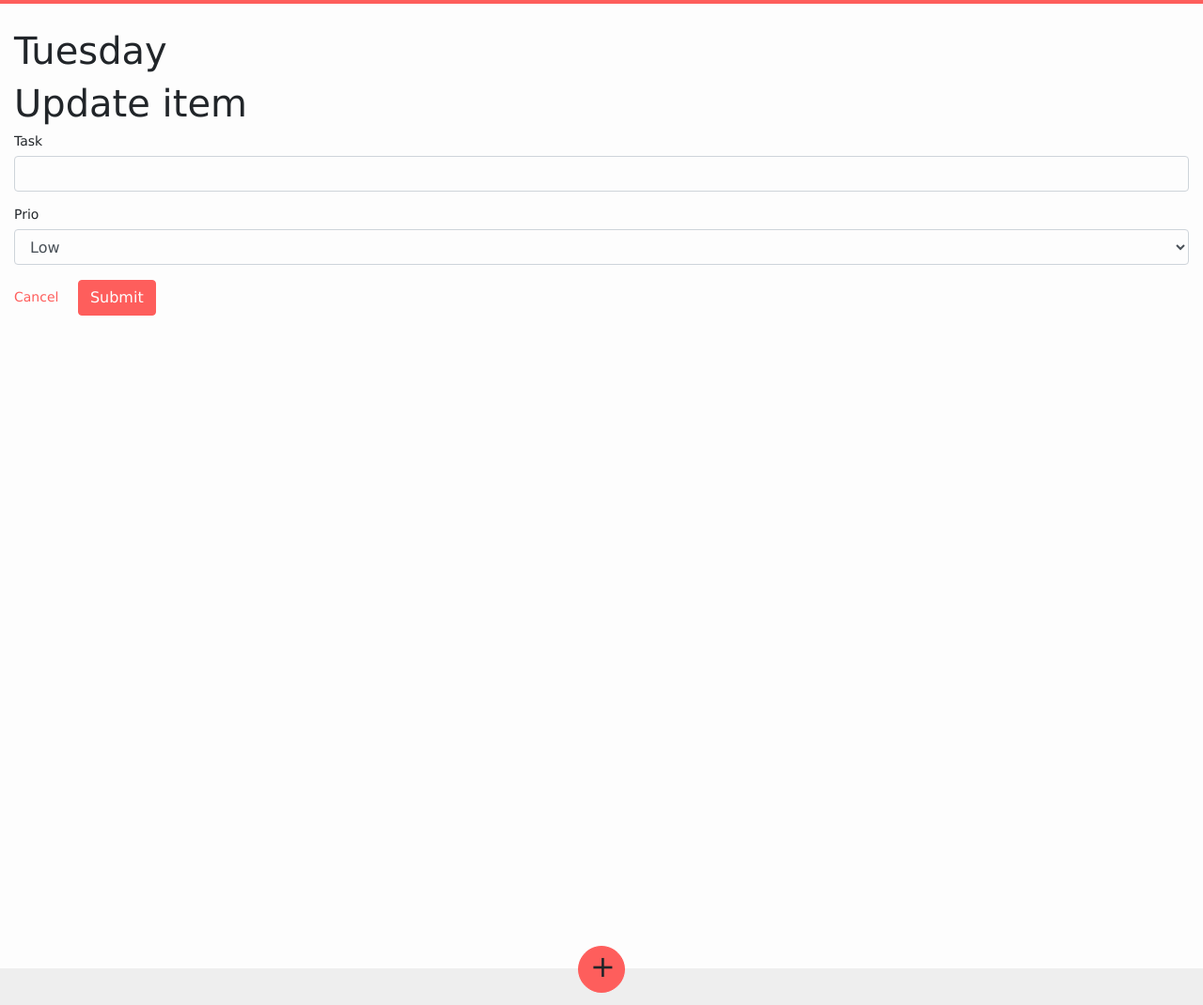
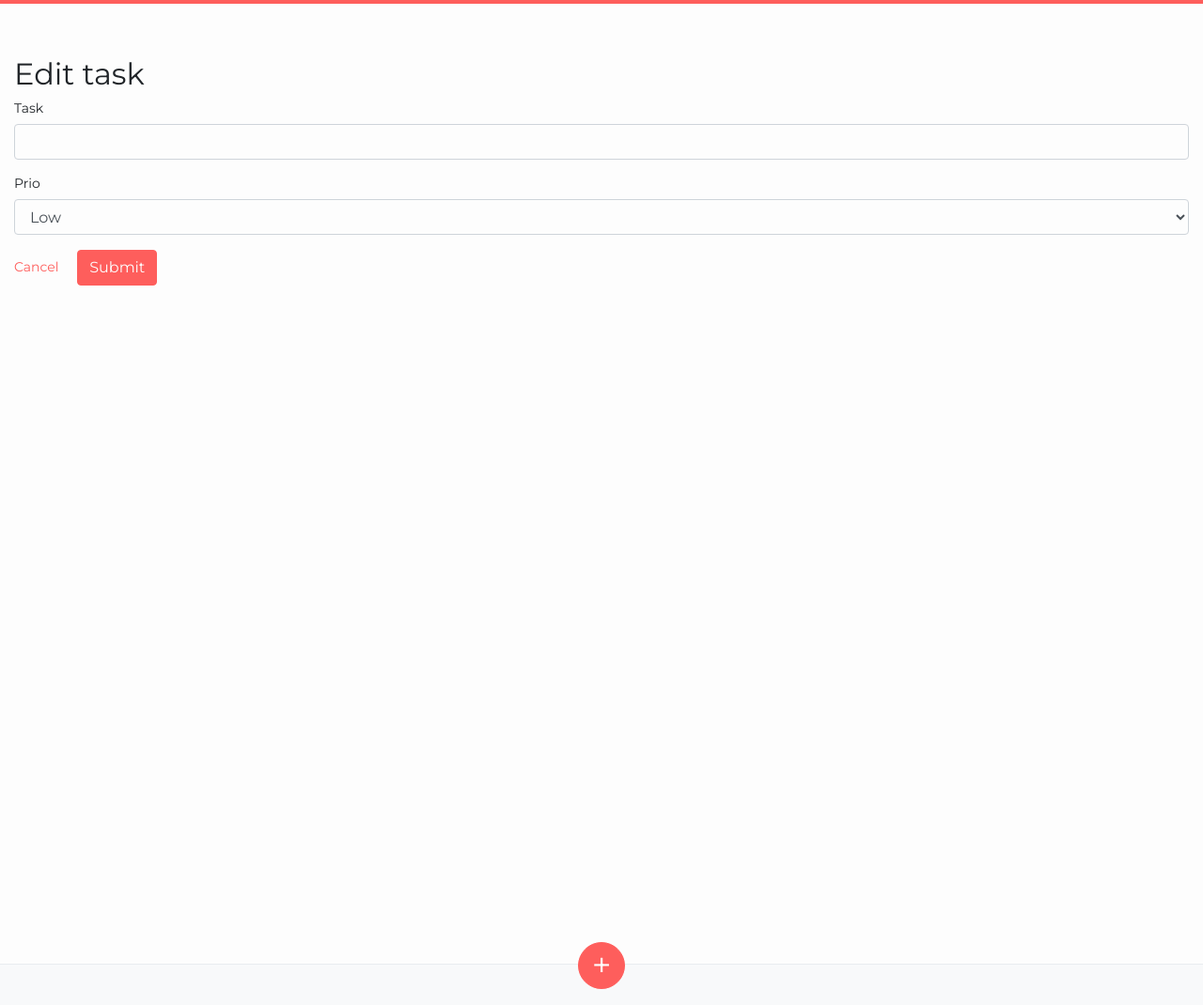
Before and after one commit to Haugen/node-playground, a Node server app: page /update/600000000000000000000001 in a window 1280 px wide. Shown: the whole page at 94% size. Run offline with Node 20, Linux system fonts and the light colour scheme; tables that the repository leaves empty hold one stand-in row (values such as "Sample post"); some libraries are stand-ins or nearby versions.

Commit message:
Theming all over.

```diff
--- a/express/public/javascripts/scripts.js
+++ b/express/public/javascripts/scripts.js
@@ -14,9 +14,13 @@
     $('body').toggleClass('form-open');
     let position = $('body').hasClass('form-open') ? '0' : '-210px';
     $('#new-task-form').animate({bottom: position}, 300, function() {
-      let buttonIcon = $('#open-form').html();
-      buttonIcon = buttonIcon == '+' ? '-' : '+';
-      $('#open-form').text(buttonIcon);
+      let buttonIcon = $('#open-form a').html() == '+' ? '-' : '+';
+      $('#open-form a').text(buttonIcon);
     });
   })
+
+  // Fade out the success messages.
+  setTimeout(function () {
+    $('.alert-success').fadeOut(800);
+  }, 1500);
 });
--- a/express/routes/index.js
+++ b/express/routes/index.js
@@ -13,6 +13,18 @@
 
 var taskData = mongoose.model('taskData', taskDataSchema);
 
+// Date stuff. Move elsewhere? Yeah, it can't be here, obviously. Slowing down
+// everything and creating several new Date objects on every request...
+// No bueno! (Now in an if statement, but not sure if that does the trick.)
+var days = ['Sundat', 'Monday', 'Tuesday', 'Wednesday', 'Thursday', 'Friday', 'Saturday'];
+var months = ["January", "February", "March", "April", "May", "June", "July", "August", "September", "October", "November", "December"];
+if (!dateDay && !dateDate && !dateMonth && !dayMonth) {
+  var dateDay = new Date().getDay();
+  var dateDate = new Date().getDate();
+  var dateMonth = new Date().getMonth();
+  var dayMonth = `${dateDate} ${months[dateMonth]}`;
+}
+
 /**
  * GET the home page where we list all the tasks.
  */
@@ -22,6 +34,8 @@
     taskData.find({ completed: true })
   ]).then(function([ uncompleted, completed ]) {
     res.render('index', {
+      titleDay: days[dateDay],
+      titleDate: dayMonth,
       completed: completed,
       uncompleted: uncompleted,
       errors: req.session.error,
@@ -45,6 +59,7 @@
   data.save(function(err) {
     // TODO Figure out how to handle session errors more dynamically.
     if (err) req.session.error = { error: {msg: err.errors.task.message} };
+    if (!err) req.session.success = { success: {msg: "Task added."} };
     res.redirect('/');
   });
 });
@@ -84,7 +99,7 @@
       doc.task = req.body.task;
       doc.prio = req.body.prio;
       doc.save();
-      req.session.success = { success: {msg: `Task with id: ${id} updated.`} };
+      req.session.success = { success: {msg: 'Task updated.'} };
     }
     res.redirect('/');
   })
@@ -98,7 +113,7 @@
 
   taskData.findByIdAndRemove(id, function(err) {
     if (err) req.session.error = { error: {msg: err.message} };
-    req.session.success = { success: {msg: `Successfully removed task with id: ${id}.`} };
+    req.session.success = { success: {msg: 'Task removed.'} };
     res.redirect('/');
   })
 });
@@ -115,9 +130,9 @@
       req.session.error = { error: {msg: err.message} };
     } else {
       doc.completed = doc.completed ? false : true;
-      let comp = doc.completed ? 'Completed' : 'Uncompleted';
+      let comp = doc.completed ? 'done' : 'undone';
       doc.save();
-      req.session.success = { success: {msg: `${comp} task with id: ${id}.`} };
+      req.session.success = { success: {msg: `Task ${comp}.`} };
     }
     res.redirect('/');
   })
--- a/express/sass/style.scss
+++ b/express/sass/style.scss
@@ -8,7 +8,7 @@
 @import "node_modules/bootstrap/scss/bootstrap";
 
 body {
-  font: 14px "Lucida Grande", Helvetica, Arial, sans-serif;
+  font: 14px 'Montserrat', "Lucida Grande", Helvetica, Arial, sans-serif;
   padding-top: 30px;
   padding-bottom: 75px;
 }
@@ -18,9 +18,17 @@
   background: $primary;
   position: fixed;
 }
+.site-header {
+  margin-bottom: 30px;
+}
 hr {
   margin-left: -15px;
   margin-right: -15px;
+}
+.alert-success {
+  position: fixed;
+  top: 34px;
+  right: 30px;
 }
 
 // The form for adding a task.
@@ -29,17 +37,23 @@
   bottom: -210px;
   width: 100%;
   padding: 40px 15px 15px 15px;
-  background: #eee;
+  background: $gray-100;
+  border-top: 1px solid darken($gray-100, 5%);
 
   #open-form {
     position: absolute;
     top: -24px;
     left: 50%;
-    width: 50px;
-    height: 50px;
     font-size: 32px;
-    line-height: 30px;
     transform: translateX(-50%);
+
+    a {
+      color: $white;
+      width: 50px;
+      height: 50px;
+      font-size: 36px;
+      line-height: 35px;
+    }
   }
 }
 
@@ -51,7 +65,7 @@
   }
 
   .task-body{
-    //border-right: 3px solid #eee;
+    border-right: 3px solid #eee;
 
     &:hover {
       cursor: pointer;
@@ -94,7 +108,7 @@
   width: 28px;
   height: 28px;
   outline: none;
-  border: 2px solid;
+  border: 1px solid;
   size: 10px;
 }
 .uncompleted .toggle-complete {
--- a/express/views/error.hbs
+++ b/express/views/error.hbs
@@ -1,2 +1,2 @@
-<h1>Oh oh!</h1>
+<h2>Oh oh!</h2>
 <p>{{ error }}</p>
--- a/express/views/layout.hbs
+++ b/express/views/layout.hbs
@@ -2,6 +2,7 @@
 <html>
   <head>
     <title>Simple ToDo</title>
+    <link href="https://fonts.googleapis.com/css?family=Montserrat" rel="stylesheet">
     <link rel="stylesheet" href="/stylesheets/style.css">
     <script src="https://code.jquery.com/jquery-3.3.1.min.js"></script>
     <script src="/javascripts/scripts.js"></script>
@@ -11,7 +12,10 @@
     <div class="container-fluid">
       <div class="row">
         <div class="col-12">
-          <h1>Tuesday</h1>
+          <header class="site-header">
+            <h1>{{ titleDay }}</h1>
+            <p>{{ titleDate }}</p>
+          </header>
           {{{ body }}}
         </div>
       </div>
--- a/express/views/partials/add-task-form.hbs
+++ b/express/views/partials/add-task-form.hbs
@@ -1,19 +1,21 @@
 
 <div id="new-task-form">
-  <a class="btn btn-primary rounded-circle" id="open-form">+</a>
+  <div id="open-form">
+    <a class="btn btn-primary rounded-circle">+</a>
+  </div>
   <form action="/insert" method="post">
     <div class="input form-group">
-      <label for="email">Task</label>
+      <label for="email">Task description</label>
       <input class="form-control" type="text" name="task" id="task">
     </div>
     <div class="form-group">
-      <label for="prio">Prio</label>
+      <label for="prio">Priority</label>
       <select class="form-control" name="prio" id="prio">
         <option>Low</option>
         <option>Medium</option>
         <option>High</option>
       </select>
     </div>
-    <button class="btn btn-primary" type="submit">Submit</button>
+    <button class="btn btn-primary" type="submit">Add task</button>
   </form>
 </div>
--- a/express/views/update.hbs
+++ b/express/views/update.hbs
@@ -1,4 +1,4 @@
-<h1>Update item</h1>
+<h2>Edit task</h2>
 
 <form action="/update/{{ item._id }}" method="post">
   <div class="input form-group">
```
Also changed, not shown: express/public/stylesheets/style.css.
